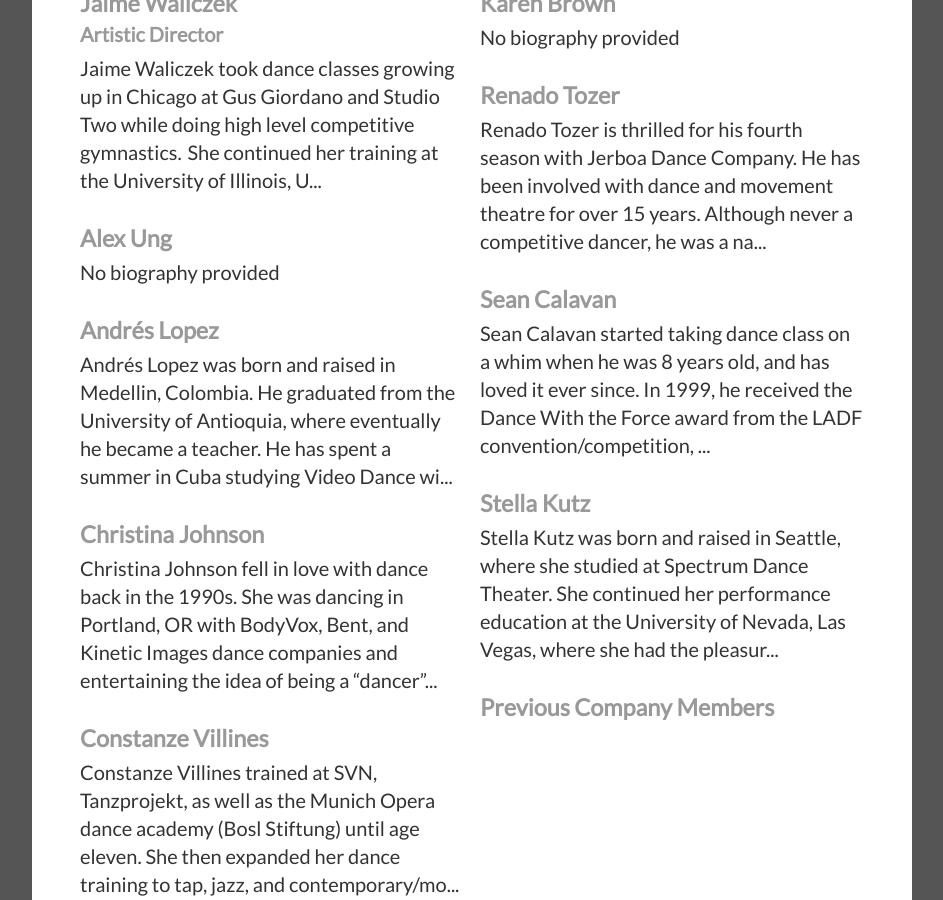
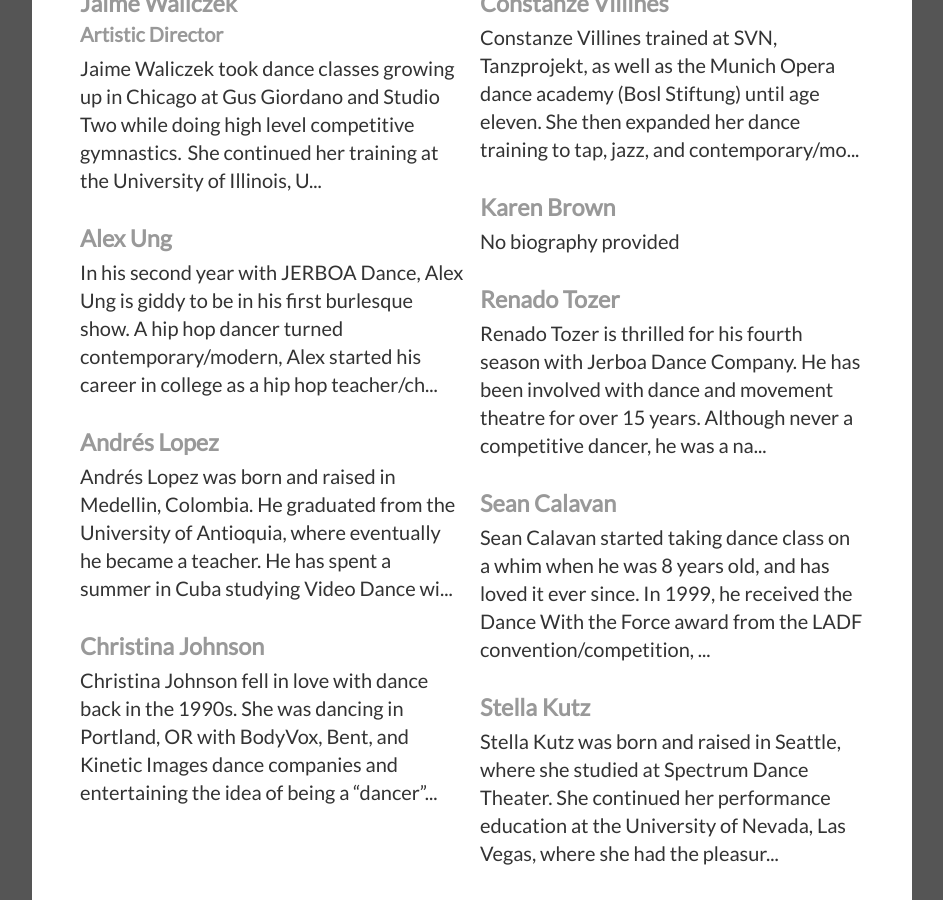
Before and after one commit to JerboaDance/Website, a Jekyll site: the page built from About.html, in a window 1280 px wide and 900 px high, scrolled down 727 px. Shown: the whole window, without its empty margins (168-1111 px from the left). Built offline with Jekyll 4.4.1, drawn with Linux system fonts in a browser that asks for light colours; comment, search, counter and statistics services are not loaded.

Commit message:
Add Alex's bio

```diff
--- a/_company/AlexUng.md
+++ b/_company/AlexUng.md
@@ -2,4 +2,15 @@
 name: Alex Ung
 status: active
 ---
-No biography provided
+In his second year with JERBOA Dance, Alex Ung is giddy to be in his first burlesque show. A hip hop
+dancer turned contemporary/modern, Alex started his career in college as a hip hop
+teacher/choreographer. Now his styles vary from crew-style hip hop to contemporary jazz to Broadway
+and Musical Theatre, and even contemporary ballet. He’s taught at Pacific Northwest Ballet School,
+Seattle Children’s Theatre, Bainbridge Ballet, Northwest School of Dance, and Momentum Dance. He’s
+made award-winning choreography for Bainbridge Ballet Competition Dance Team and also
+choreographed for Olympic Performance Group. On stage, Alex has performed with Peaches Christ
+Productions, Seattle Musical Theatre, Bainbridge Performing Arts, Olympic Ballet Theatre, Olympic
+Performance Group, Seattle PRIDE Mainstage, and Pacific MusicWorks, among other dance and theater
+companies. He spends his free time rock climbing, biking, and backpacking (as mountains and ocean are
+not native to this Iowan), while also finding time to teach and substitute at PNB School and Seattle
+Children’s Theatre, and creating with his amazing JERBOA Dance comrades.
```
